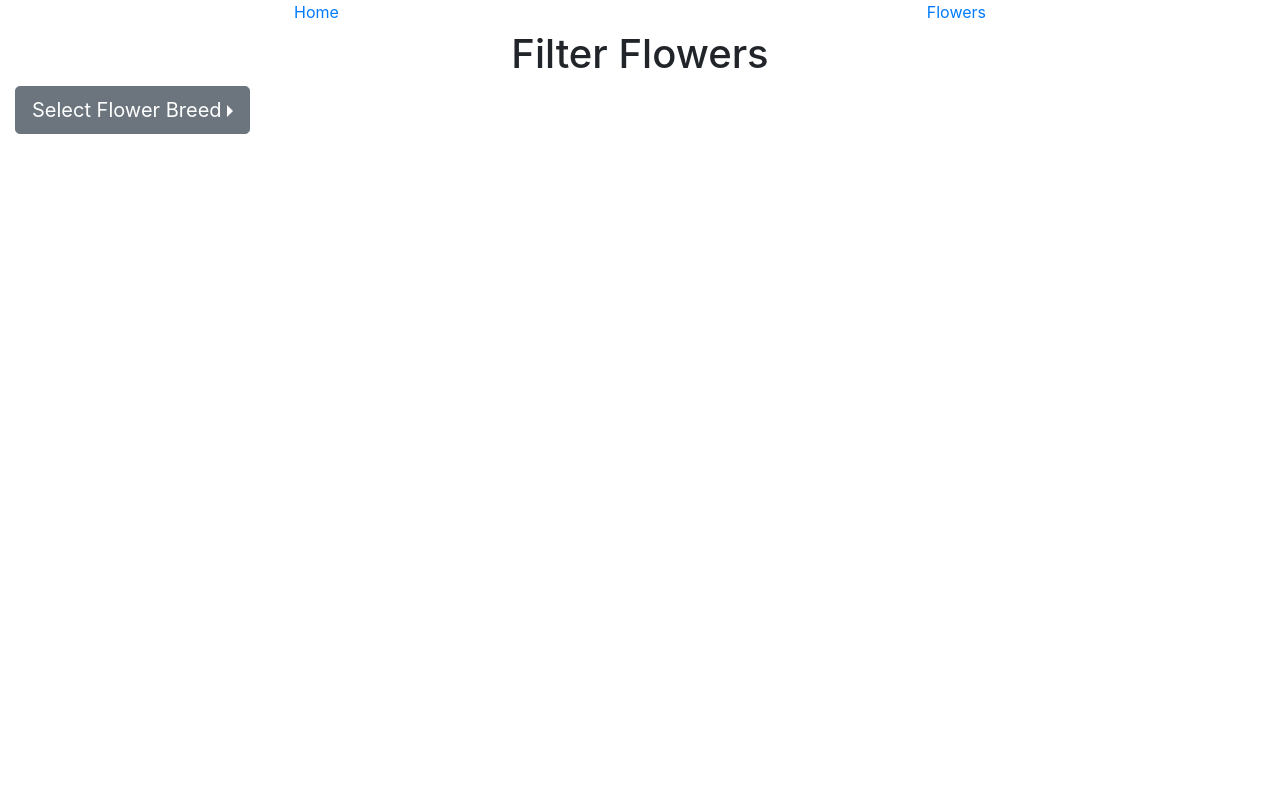
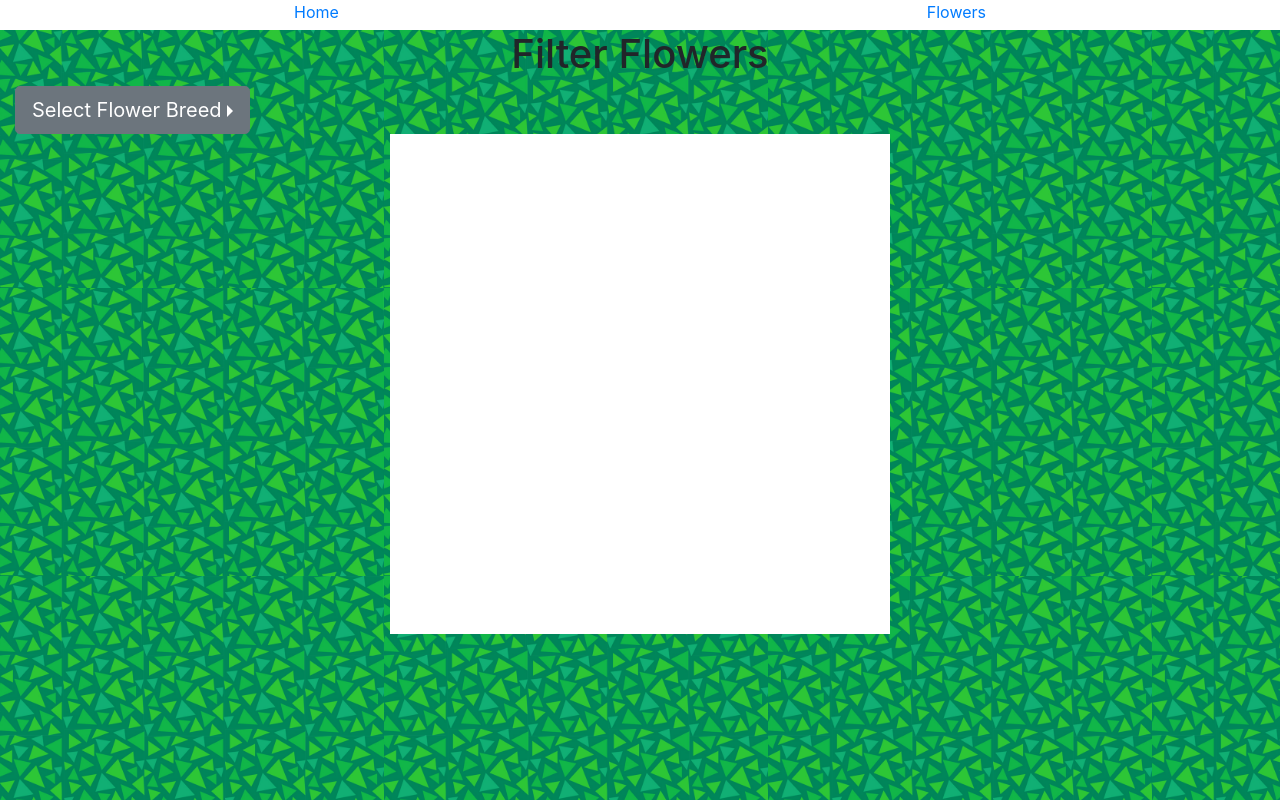
Before and after one commit to mon33k/Flowers-ANCH, a React (Create React App) app: page /allFlowers in a window 1280 px wide. Built offline with nearby package versions, Linux system fonts and the light colour scheme.

Commit message:
added some styling

```diff
--- a/src/App.css
+++ b/src/App.css
@@ -1,5 +1,5 @@
 body, html {
-  /* background: url('./stylesheets/images/grassanch.png') repeat; */
+  background: url('./stylesheets/images/grassanch.png') repeat;
   background-size: 30%;
 }
 
--- a/src/components/FlowerFilter.js
+++ b/src/components/FlowerFilter.js
@@ -112,12 +112,15 @@ class FlowerFilter extends Component {
                         ))}
                     </DropdownButton>
                 </div>
-                <div>
+                <div className="flower-container">
+                    <div>
                     {displayedFlowers.length !== 0 ? displayedFlowers.colors.map(color => (
                             <img onClick={this.handleClickHybridFlower} name={color} id={displayedFlowers.id} key={Math.random(displayedFlowers.id)} src={require(`../stylesheets/images/anchflowers/${displayedFlowers.name}/NH-${color}_${displayedFlowers.name}-icon.png`)}/>
                     )) : ""}
+                    </div>
+                        {displayedFlowers.clickedColor ? <FlowerInfo displayedFlowers={displayedFlowers} /> : ""}
                 </div>
-                        {displayedFlowers.clickedColor ? <FlowerInfo displayedFlowers={displayedFlowers} /> : ""}
+
             </div>
         )
     }
--- a/src/components/FlowerInfo.js
+++ b/src/components/FlowerInfo.js
@@ -6,15 +6,14 @@ const FlowerInfo = (props) => {
 
     let flowerToShow = props.displayedFlowers
         return (
-            <div>
+            <div className="flowerInfoList">
                 {props.displayedFlowers.combo.length === 1 ?
                 <ul>
                     <li>Breed: {flowerToShow.name}</li>
                     <li>Color: {flowerToShow.clickedColor}</li>
                     <li>Seed Color Combination: <br></br> {flowerToShow.combo[0].length > 0 ? flowerToShow.combo[0].map(seedColor => (
                         <img class="seedComboFlowers" src={require(`../stylesheets/images/anchflowers/${flowerToShow.name}/NH-${seedColor}_${flowerToShow.name}-icon.png`)}/>
-                    )) : ""}</li>
-                    <svg xmlns="http://www.w3.org/2000/svg" width="24" height="24" viewBox="0 0 24 24"><path d="M24 10h-10v-10h-4v10h-10v4h10v10h4v-10h10z"/></svg>
+                    )) : ""}</li><svg xmlns="http://www.w3.org/2000/svg" width="24" height="24" viewBox="0 0 24 24"><path d="M24 10h-10v-10h-4v10h-10v4h10v10h4v-10h10z"/></svg>
 
                 </ul>
                 : ""
--- a/src/stylesheets/flowerFilter.css
+++ b/src/stylesheets/flowerFilter.css
@@ -13,3 +13,10 @@ html, body {
     display: flex;
     flex-direction: row;
 }
+
+.flower-container {
+    align-self: center;
+    background-color: white;
+    width: 500px;
+    height: 500px;
+}
--- a/src/stylesheets/flowerInfo.css
+++ b/src/stylesheets/flowerInfo.css
@@ -0,0 +1,3 @@
+.flowerInfoList > ul > li{
+    list-style-type: none;
+}
```
